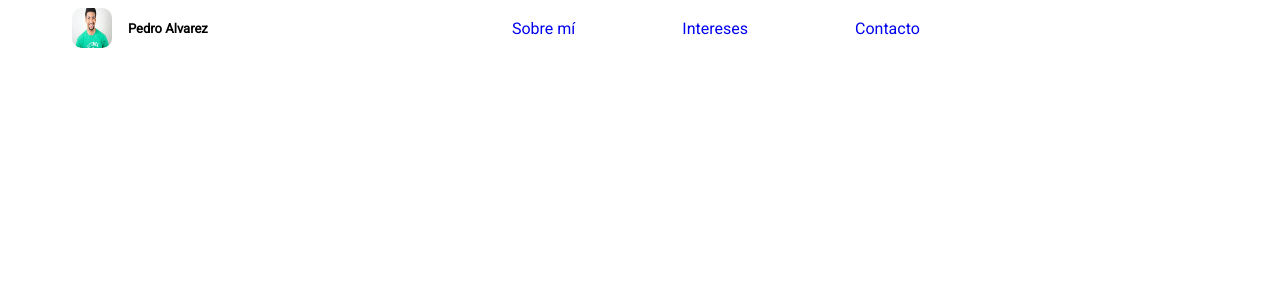
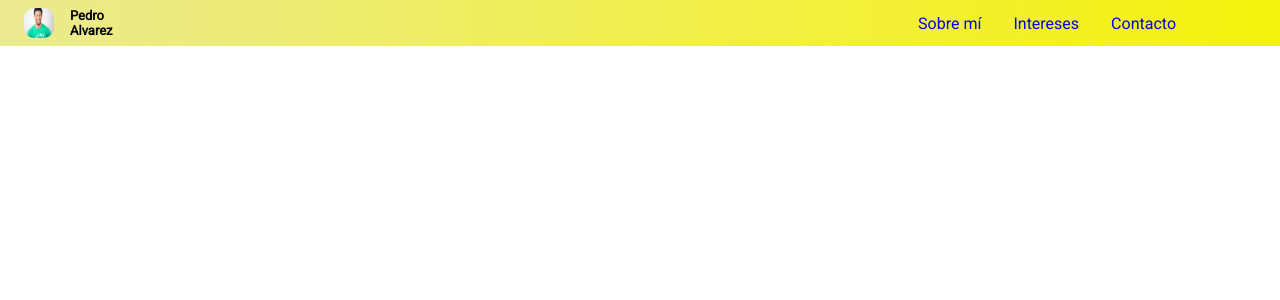
Before and after one commit to Majomon/Prueba-Tecnica-App, a Next.js app: page / in a window 1280 px wide. Shown: the top 300 px of the page. Built offline with nearby package versions, Linux system fonts and the light colour scheme.

Commit message:
Header basico con responsve

```diff
--- a/src/components/Header/Header.module.css
+++ b/src/components/Header/Header.module.css
@@ -2,19 +2,22 @@
   display: none;
 }
 
-
 @media (min-width: 640px) {
   .headerContainer {
-    width: 90%;
-    height: fit-content
-    ;
+    width: 100%;
+    height: fit-content;
     display: flex;
     justify-content: center;
     align-items: center;
-    gap: 1rem;
 
-    margin: auto;
-    padding: .5rem;
+    background: rgb(235, 234, 144);
+    background: linear-gradient(
+      90deg,
+      rgba(235, 234, 144, 1) 0%,
+      rgba(245, 242, 12, 1) 100%
+    );
+
+    padding: .5rem 1.5rem;
     position: sticky;
   }
 }
--- a/src/components/ui/Headboard/Headboard.module.css
+++ b/src/components/ui/Headboard/Headboard.module.css
@@ -13,7 +13,7 @@
 }
 
 .img {
-  width: 40px;
-  height: 40px;
+  width: 30px;
+  height: 30px;
   border-radius: 10px;
 }
--- a/src/components/ui/Nav/Nav.module.css
+++ b/src/components/ui/Nav/Nav.module.css
@@ -1,10 +1,10 @@
 .nav {
-  width: 50%;
+  width: 100%;
   list-style: none;
   display: flex;
-  justify-content: space-between;
+  justify-content: flex-end;
   align-items: center;
-
+  gap: 2rem;
   padding: 0 5rem;
   margin: auto;
 }
--- a/src/components/ui/NavMobile/NavMobile.jsx
+++ b/src/components/ui/NavMobile/NavMobile.jsx
@@ -19,8 +19,8 @@ export const NavMobile = () => {
       <Image
         src="/profile.webp"
         alt="Imagen de perfil"
-        width={40}
-        height={40}
+        width={1000}
+        height={700}
         className={style.img}
       />
       <h1 className={style.h1}>
--- a/src/components/ui/NavMobile/NavMobile.module.css
+++ b/src/components/ui/NavMobile/NavMobile.module.css
@@ -3,6 +3,14 @@
   justify-content: space-between;
   align-items: center;
   gap: 1rem;
+
+  background: rgb(235, 234, 144);
+  background: linear-gradient(
+    90deg,
+    rgba(235, 234, 144, 1) 0%,
+    rgba(245, 242, 12, 1) 100%
+  );
+
   padding: 0.2rem 1rem;
 }
 
@@ -11,8 +19,9 @@
 }
 
 .img {
-  width: 40px;
-  height: 40px;
+  width: 30px;
+  height: 30px;
+  border-radius: 8px;
 }
 
 .button {
@@ -33,6 +42,9 @@
   flex-direction: column;
   justify-content: center;
   align-items: center;
+  gap: 1rem;
+
+  list-style: none;
   background-color: yellow;
   opacity: 0;
   transform: translateY(-50px);
@@ -46,10 +58,24 @@
 
 .modalContent {
   background-color: white;
-  padding: 20px;
   border-radius: 8px;
-  box-shadow: 0 0 10px rgba(0, 0, 0, 0.1);
   overflow: auto;
+  box-shadow: 5px 5px 10px rgba(143, 134, 134, 1);
+  cursor: pointer;
+  padding: 1rem;
+}
+
+.modalContent:hover {
+  background-color: rgb(221, 227, 106);
+  transition: all 0.3s ease-in-out;
+}
+
+.modalContent:hover a {
+  color: white;
+}
+
+.modalContent a {
+  text-decoration: none;
 }
 
 @media (min-width: 640px) {
```
